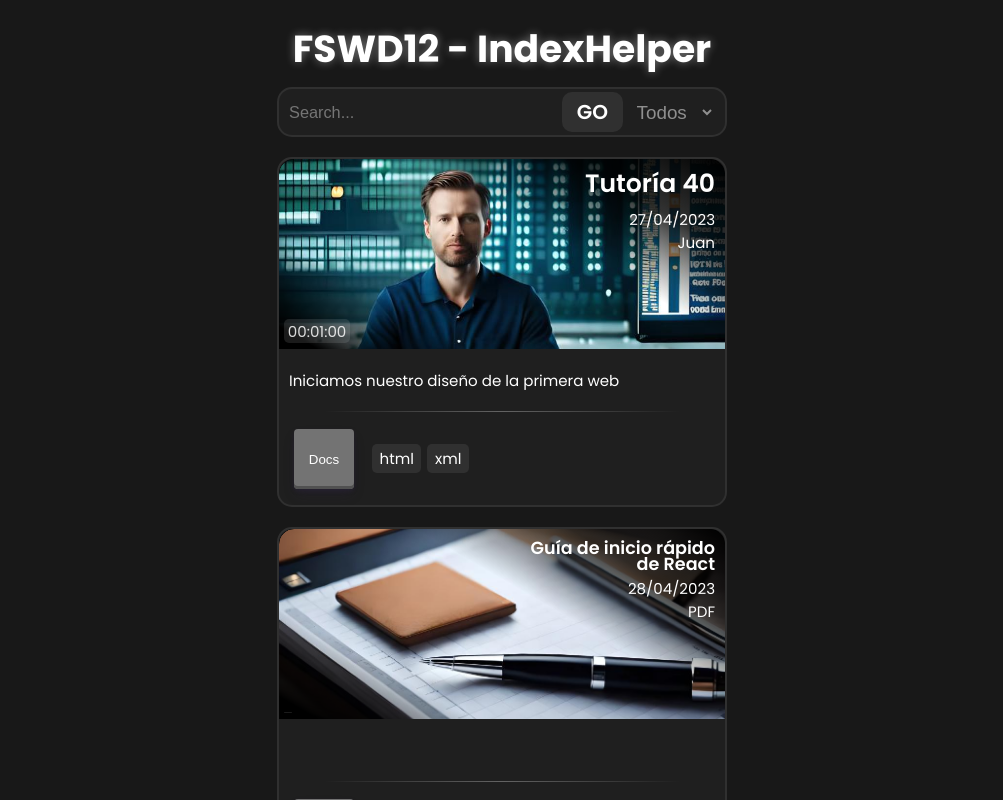
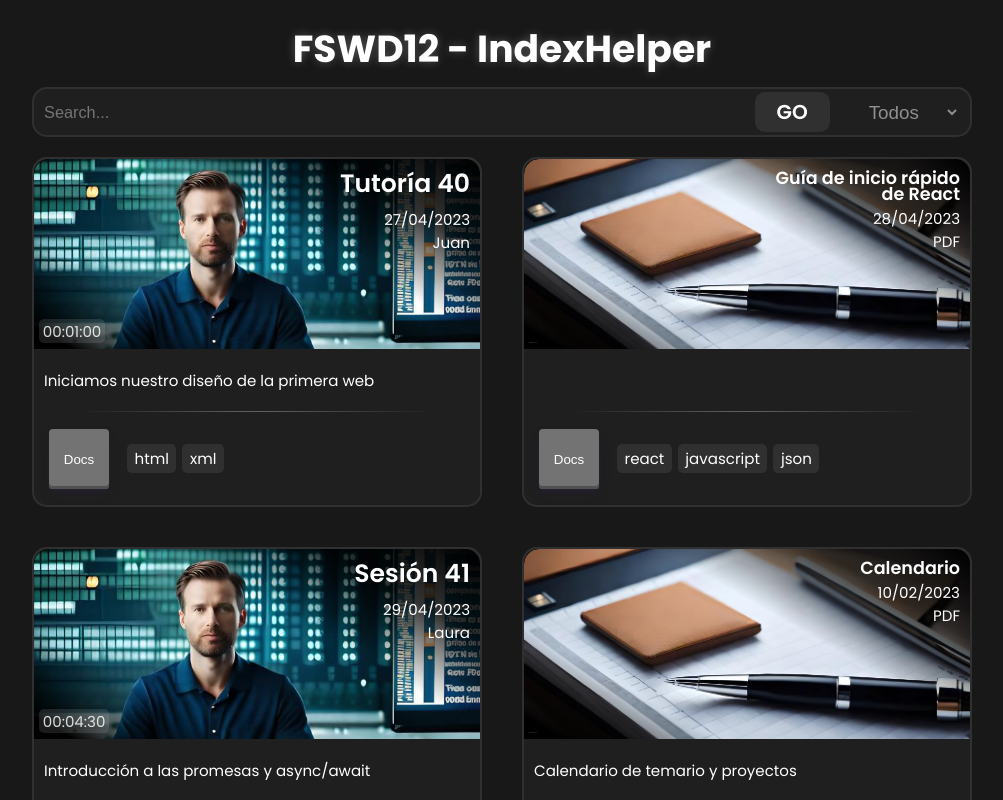
Before and after one commit to C4rlosca/FSWD-IndexHelper, a React (Create React App) app: page / in a window 1280 px wide. Shown: the top 800 px of the page, without its empty margins (138-1141 px from the left). Built offline with nearby package versions, Linux system fonts and the light colour scheme.

Commit message:
ready and icons installed

```diff
--- a/package.json
+++ b/package.json
@@ -3,6 +3,9 @@
   "version": "0.1.0",
   "private": true,
   "dependencies": {
+    "@fortawesome/fontawesome-svg-core": "^6.4.0",
+    "@fortawesome/free-solid-svg-icons": "^6.4.0",
+    "@fortawesome/react-fontawesome": "^0.2.0",
     "@testing-library/jest-dom": "^5.16.5",
     "@testing-library/react": "^13.4.0",
     "@testing-library/user-event": "^13.5.0",
--- a/src/App.css
+++ b/src/App.css
@@ -1,5 +1,6 @@
 header {
-  width: 450px;
+  width: 100%;
+  max-width: 1500px;
   display: flex;
   flex-direction: column;
   justify-content: center;
@@ -13,6 +14,7 @@ header h1.Header-title {
   font-size: 3rem;
   animation: shadow-change 4s infinite;
   text-shadow: #ffffff80 0 0 10px;
+  cursor:pointer;
 }
 @keyframes shadow-change {
   0% {
@@ -27,8 +29,21 @@ header h1.Header-title {
 }
 main {
   width: 100%;
+  max-width: 1500px;
   display: flex;
   justify-content: center;
+  flex-direction: row;
+  flex-wrap: wrap;
   align-items: center;
   margin: 0 auto;
 }
+@media screen and (min-width: 1485px) {
+  header {
+    flex-direction: row;
+    align-items: center;
+    margin-top: 15px;
+  }
+  header h1.Header-title {
+    margin: 0;
+  }
+}
--- a/src/App.js
+++ b/src/App.js
@@ -43,11 +43,14 @@ const App = () => {
     console.log(filteredItems);
     setItems(filteredItems);
   };
+  const handleTitle = () => {
+    window.location.reload();
+  };
 
   return (
     <>
       <header>
-        <h1 className="Header-title">FSWD12 - IndexHelper</h1>
+        <h1 onClick={handleTitle} className="Header-title">FSWD12 - IndexHelper</h1>
         <SearchBar onSearch={handleSearch} />
       </header>
       <main>
--- a/src/Components/Card.css
+++ b/src/Components/Card.css
@@ -16,7 +16,7 @@
   transition: all 0.2s ease-in-out;
 }
 .Card:hover {
-  box-shadow: #ffffff30 0 0 10px;
+  box-shadow: #ffffff30 0 0 20px;
   transition: all 0.1s ease-in-out;
 }
 .Card section.Thumbnail {
@@ -28,6 +28,7 @@
   border-top-right-radius: 15px;
   overflow: hidden;
   background-color: black;
+  cursor: pointer;
 }
 /* .Card .Thumbnail div.Overlay {
   position: relative;
@@ -124,15 +125,16 @@
   margin: 0 auto;
 }
 .Card .Elements div.BottomCard {
-  width: 100%;
+  width: 450px;
   height: 60%;
-  display: flex;
+  display:flex;
   flex-direction: row;
   justify-content: left;
   align-items: center;
 }
 .Card .Elements .BottomCard button {
   width: 60px;
+  min-width: 60px;
   height: 60px;
   margin: 15px;
   background-color: #737373;
@@ -157,6 +159,8 @@
 }
 .Card .Elements .BottomCard ul {
   display: flex;
+  width: 390px; /* 450px - 60px */
+  min-width: 373px; /* hidding scrollbar */
   height: 70%;
   min-height: 70%;
   max-height: 70%;
@@ -164,7 +168,7 @@
   flex-direction: row;
   flex-wrap: wrap;
   align-items: center;
-  flex-basis: 70%;
+  flex-basis: fill;
   padding: 0;
   margin: 0;
   overflow-y: scroll;
--- a/src/Components/Card.js
+++ b/src/Components/Card.js
@@ -26,10 +26,13 @@ const Card = (props) => {
     console.log(e.target.innerText);
     props.onSearch([e.target.innerText, "todos"]);
   };
+  const handleGoTo = () => {
+    window.open(props.link, "_blank");
+  };
 
   return (
     <div className="Card">
-      <section className="Thumbnail">
+      <section onClick={handleGoTo} className="Thumbnail">
         <img src={!props.file ? VID : DOC} alt="thumbnail" />
         <div className="Title">
           <p className="Label">
--- a/src/Components/SearchBar.css
+++ b/src/Components/SearchBar.css
@@ -24,6 +24,7 @@ form:hover {
 input[name="search"] {
   order: 1;
   width: 70%;
+  flex-grow: 1;
   height: 50px;
   padding: 0 10px;
   background-color: transparent;
@@ -39,7 +40,7 @@ input[name="search"]:autofill,
 input[name="search"]:-webkit-autofill {
   background-color: black;
   color: white;
-  box-shadow: #000000 0 0 15px 10px inset;
+  box-shadow: #000000 0 0 30px 10px inset;
 }
 form:hover input::placeholder {
   text-shadow: #ffffff40 0 0 10px;
@@ -52,6 +53,7 @@ select[name="selector"] {
   order: 3;
   width: 25%;
   height: 50px;
+  flex-grow: 0;
   border-top-right-radius: 15px;
   border-bottom-right-radius: 15px;
   border: 10px solid transparent;
@@ -60,10 +62,7 @@ select[name="selector"] {
   font-size: 1.5rem;
   font-weight: 300;
   outline: none;
-}
-select[name="selector"]:focus ~ button {
-  background-color: #6e6e6e;
-  animation: blinking 3s infinite;
+  text-align: center;
 }
 form:hover select[name="selector"] {
   text-shadow: #ffffff40 0 0 10px;
@@ -95,6 +94,10 @@ button[type="submit"] {
     color: white;
 } */
 input:focus ~ button {
+  background-color: #6e6e6e;
+  animation: blinking 3s infinite;
+}
+select:focus ~ button {
   background-color: #6e6e6e;
   animation: blinking 3s infinite;
 }
@@ -138,3 +141,17 @@ button[type="submit"]:active {
   transform: translateY(2px);
   transition: transform 0s ease-in-out;
 }
+@media screen and (min-width: 995px) {
+  form {
+    width: 940px;
+  }
+  input[name="search"] {
+    width: 70%;
+  }
+  select[name="selector"] {
+    width: 15%;
+  }
+  button[type="submit"] {
+    width: 8%;
+  }
+}
--- a/src/Components/SearchBar.js
+++ b/src/Components/SearchBar.js
@@ -2,10 +2,8 @@ import "./SearchBar.css";
 import React, { useState } from "react";
 
 const SearchBar = (props) => {
-  const currentTime = new Date();
   const [search, setSearch] = useState(["", "todos"]);
   const handleChange = (e) => {
-    console.log("handleChange\n" ,currentTime);
     const name = e.target.name;
     let request =
       name === "search"
--- a/src/Components/Wrapper.css
+++ b/src/Components/Wrapper.css
@@ -0,0 +1,9 @@
+.card-container {
+    width: 100%;
+    display: flex;
+    flex-direction: row;
+    flex-wrap: wrap;
+    justify-content: center;
+    align-items: center;
+    margin: 0 auto;
+}
--- a/src/Components/Wrapper.js
+++ b/src/Components/Wrapper.js
@@ -1,3 +1,4 @@
+import "./Wrapper.css";
 const CardWrapper = (props) => {
     return <div className="card-container">{props.children}</div>;
   };
```
Also changed, not shown: 1 other file (tests, documents, lock files or other folders).
